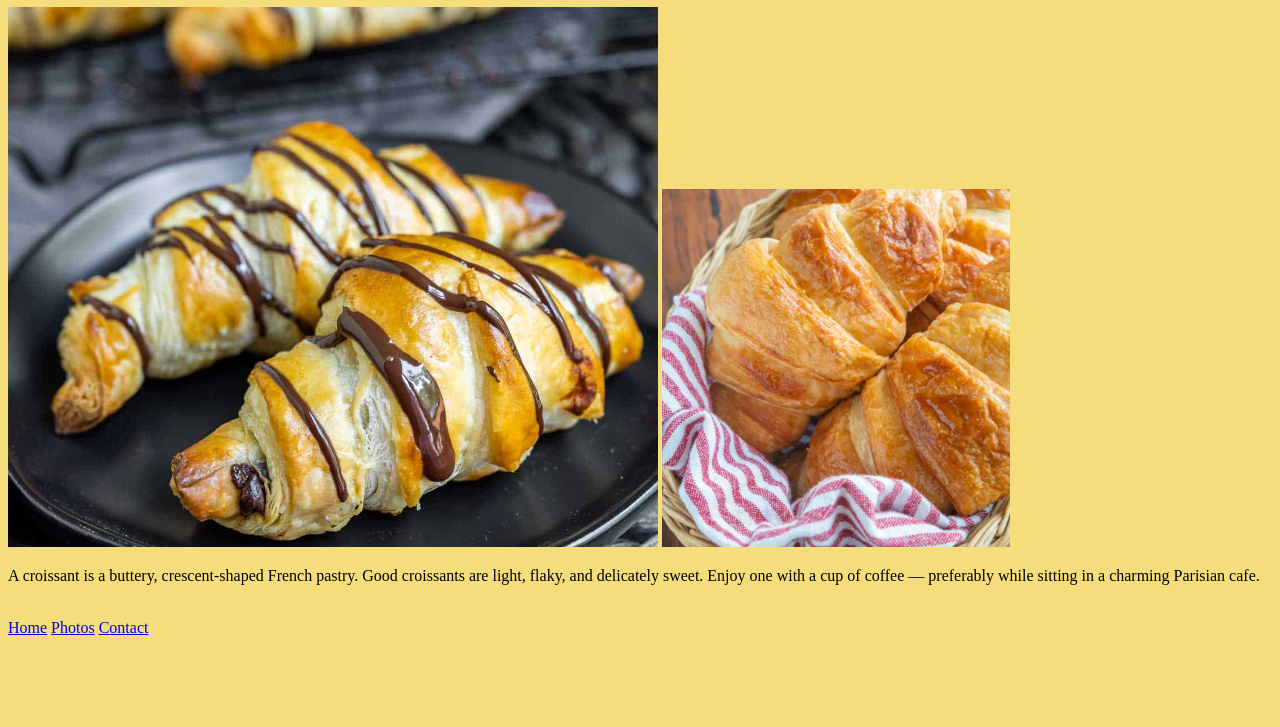
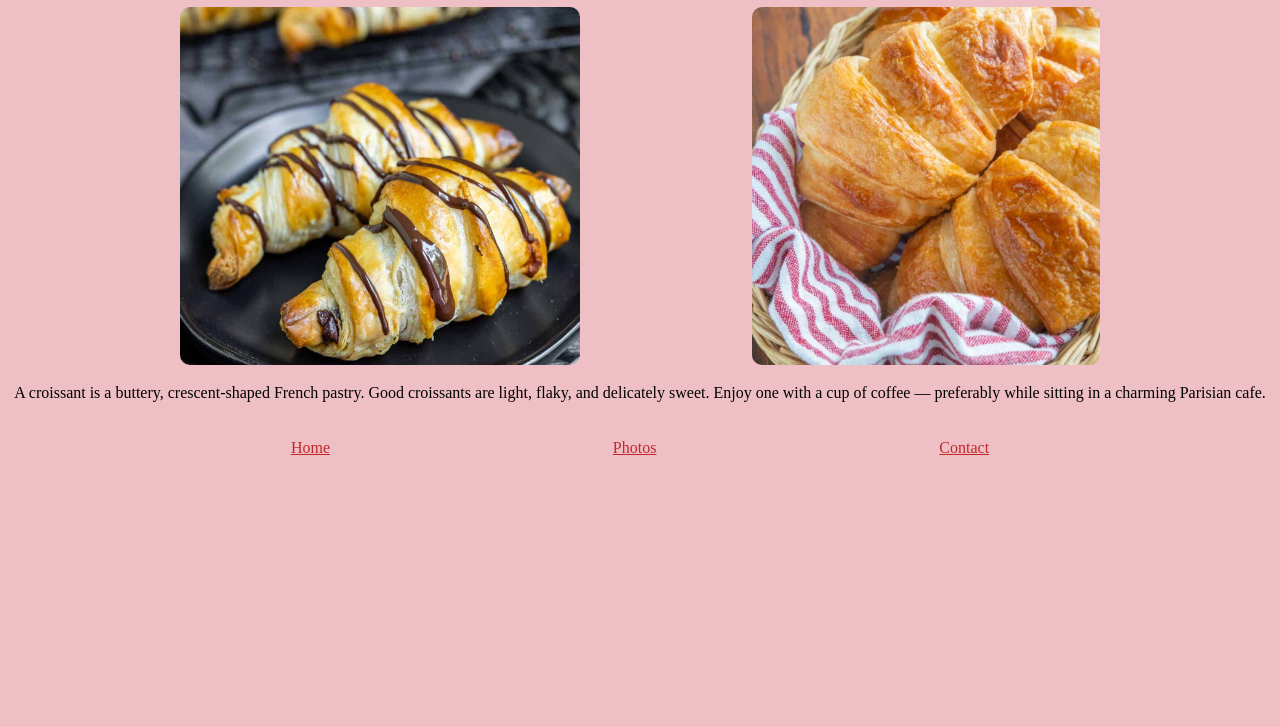
Before and after one commit to tylynnhardy/croissant, a plain HTML site: page photo.html in a window 1280 px wide. Shown: the part 73-800 px from the top of the page. Drawn offline with Linux system fonts and the light colour scheme.

Commit message:
applied css

```diff
--- a/photo.html
+++ b/photo.html
@@ -8,16 +8,26 @@
 </head>
 <body>
     <h1>Croissant Photos</h1>
-    <img src="/images/chococroissant.png" alt="">
-    <img src="/images/croissant.png" alt="">
+    <div class="croissant-photos">
+    <img src="/images/chococroissant.png" alt="" class="choco-croissant">
+    <img src="/images/croissant.png" alt="" class="croissant">
+    </div>
     <p>
         A croissant is a buttery, crescent-shaped French pastry. Good croissants are light, flaky, and delicately sweet. Enjoy
         one with a cup of coffee — preferably while sitting in a charming Parisian cafe.
     </p>
 
     <br/>
-    <a href="/index.html">Home</a>
-    <a href="/photo.html">Photos</a>
-    <a href="/contact.html">Contact</a>
+<div class="navigation-links">
+    <div>
+        <a href="/index.html">Home</a>
+    </div>
+    <div>
+        <a href="/photo.html">Photos</a>
+    </div>
+    <div>
+        <a href="/contact.html">Contact</a>
+    </div>
+</div>
 </body>
 </html>
--- a/style/style.css
+++ b/style/style.css
@@ -1,3 +1,36 @@
 body {
-    background-color: #f5dd7b;
+    background-color: #efbfc6;
 }
+h1, h3 {
+    text-align: center;
+}
+h3 {
+    color: #8a0f0f;
+}
+p {
+    text-align: center;
+    line-height: 1.5;
+}
+a {
+    color: #c22828;
+}
+.navigation-links {
+    display: flex;
+    justify-content: space-evenly;
+
+}
+.email-link {
+    display: flex;
+    justify-content: center;
+}
+.croissant-photos {
+    display:flex;
+    justify-content: space-evenly;
+}
+.choco-croissant {
+    max-width: 400px;
+    border-radius: 10px;;
+}
+.croissant {
+    border-radius: 10px;
+}
```
Also changed, not shown: contact.html (+13 -7 lines), index.html (+11 -3 lines).
